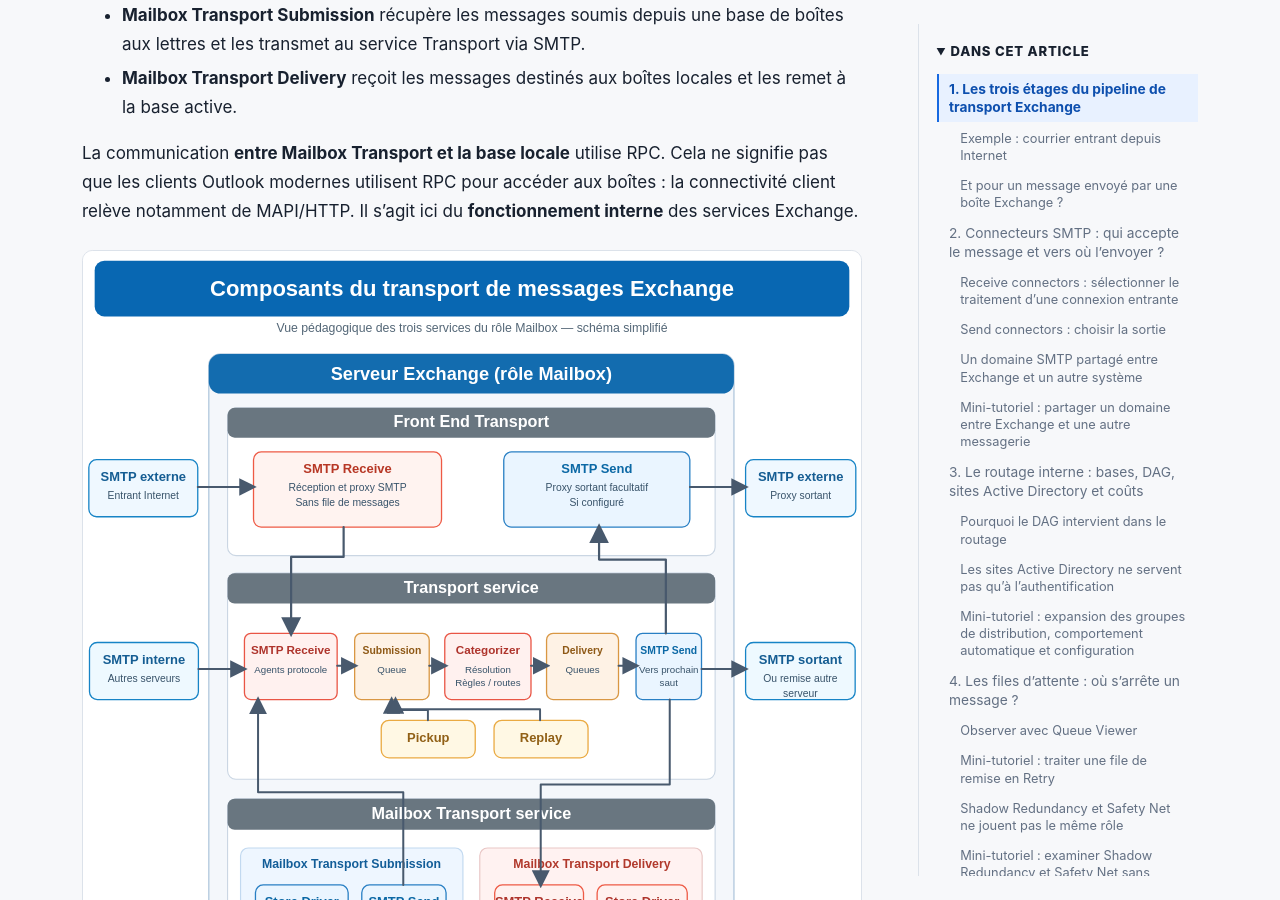
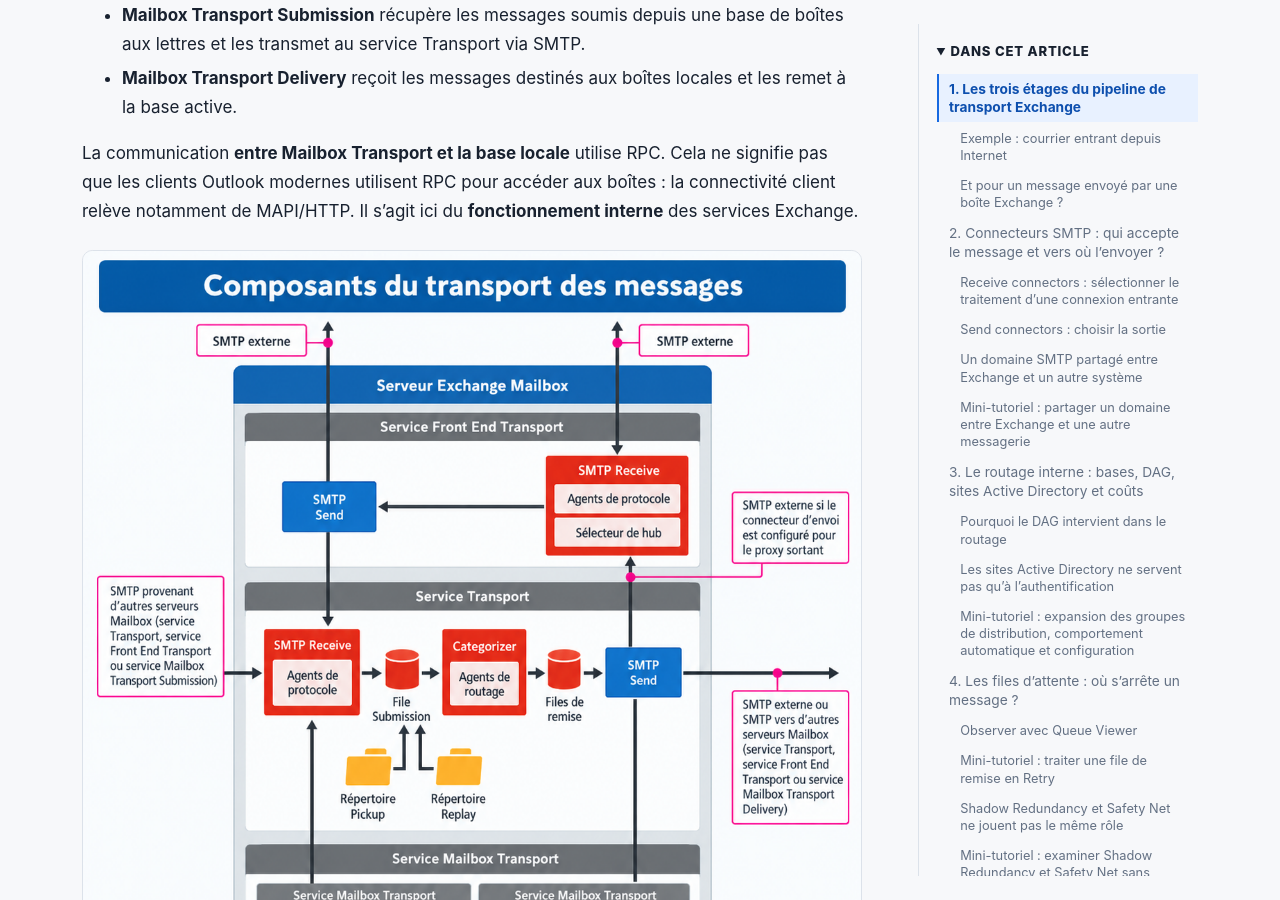
Before and after one commit to Coubiac/coubiac.github.io, a Jekyll site: the page built from _posts/2026-10-29-exchange-transport-smtp-routage-connecteurs-files-attente.md, in a window 1280 px wide and 900 px high, scrolled down 1929 px. Built offline with Jekyll 4.4.1, drawn with Linux system fonts in a browser that asks for light colours.

Commit message:
Replace architecture diagram in Exchange Transport post
Updated the image in the Exchange Transport article to a new architecture diagram.

```diff
--- a/_posts/2026-10-29-exchange-transport-smtp-routage-connecteurs-files-attente.md
+++ b/_posts/2026-10-29-exchange-transport-smtp-routage-connecteurs-files-attente.md
@@ -37,7 +37,7 @@
 
 La communication **entre Mailbox Transport et la base locale** utilise RPC. Cela ne signifie pas que les clients Outlook modernes utilisent RPC pour accéder aux boîtes : la connectivité client relève notamment de MAPI/HTTP. Il s'agit ici du **fonctionnement interne** des services Exchange.
 
-![Architecture Front End Transport, Transport et Mailbox Transport dans Exchange](/assets/images/exchange-transport/transport-pipeline-redessine.svg)
+![Architecture Front End Transport, Transport et Mailbox Transport dans Exchange](/assets/images/exchange-transport/transport-pipeline-architecture.png)
 
 *Schéma vectoriel pédagogique : le Front End Transport accepte et proxifie les connexions SMTP sans file locale. Le service Transport traite les messages et leurs files d'attente ; Mailbox Transport fait le lien avec la base via RPC.*
 
```
